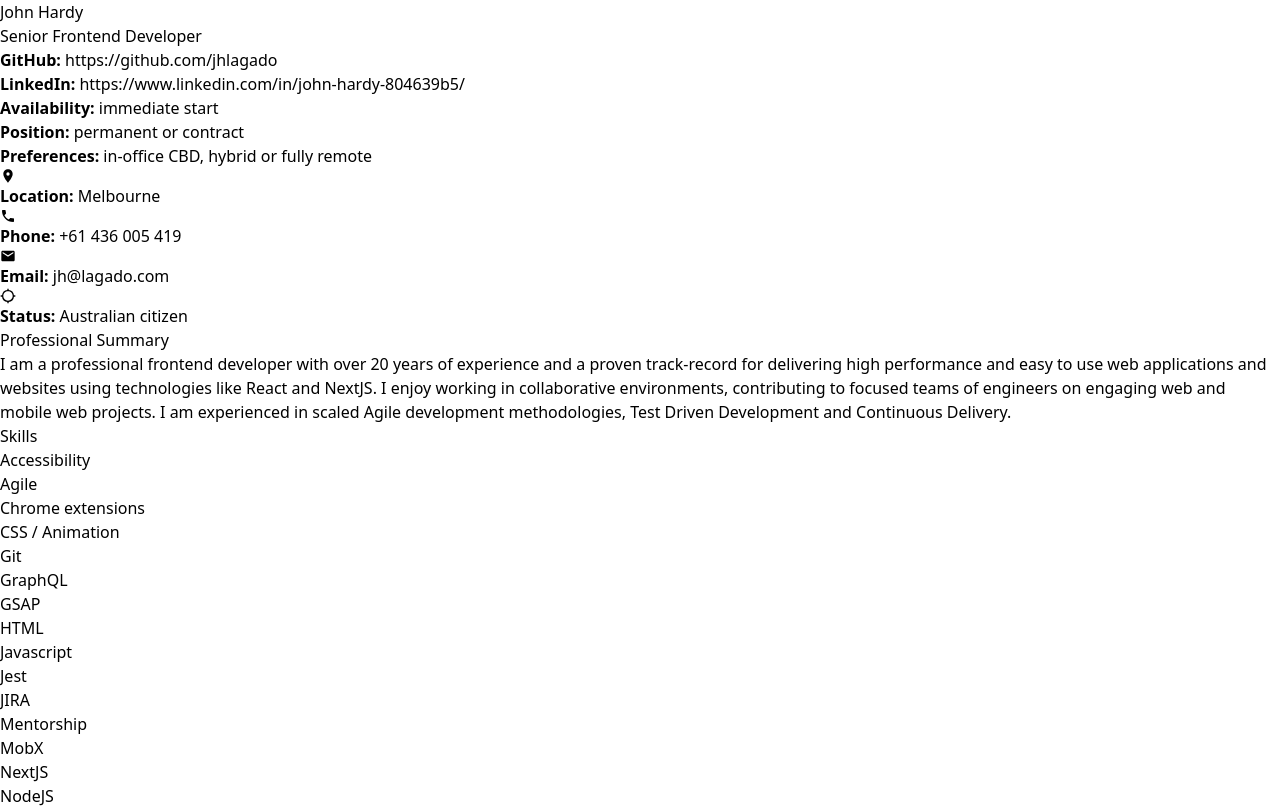
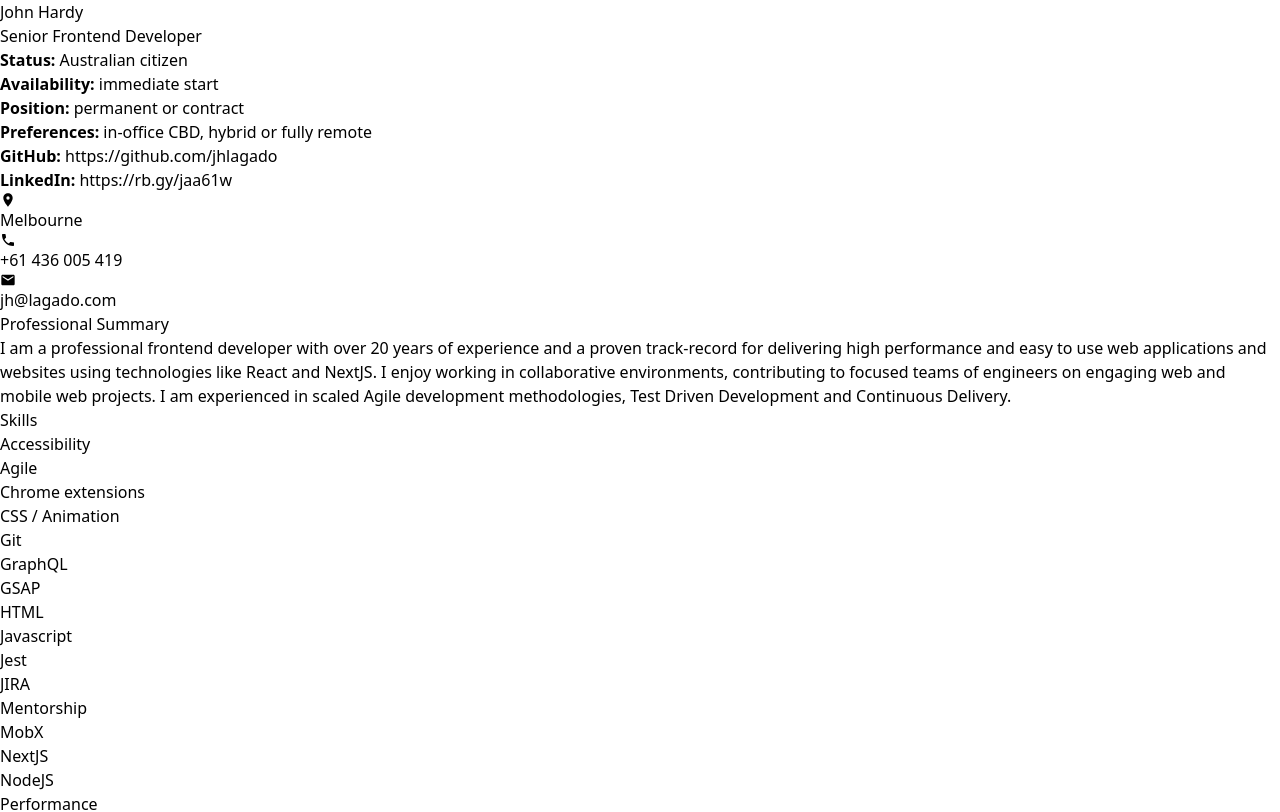
Before and after one commit to jhlagado/resume, a React (Vite) app: page / in a window 1280 px wide. Shown: the top 812 px of the page. Built offline with nearby package versions, Linux system fonts and the light colour scheme.

Commit message:
link targets

```diff
--- a/src/index.css
+++ b/src/index.css
@@ -39,10 +39,10 @@
 
     .contact {
       ul {
-        @apply md:flex text-xs font-bold mt-4
+        @apply md:flex text-sm font-bold mt-4
       }
       div {
-        @apply whitespace-nowrap font-sans mr-16 my-2
+        @apply whitespace-nowrap font-sans mr-28 my-2
       }
       div svg {
         @apply text-orange-500 inline-block mr-1
--- a/src/main.tsx
+++ b/src/main.tsx
@@ -20,16 +20,7 @@ export const Resume = () => {
         <ul className="contact">
           <li>
             <div>
-              <b>GitHub:</b>{" "}
-              <a href="https://github.com/jhlagado">
-                https://github.com/jhlagado
-              </a>
-            </div>
-            <div>
-              <b>LinkedIn:</b>{" "}
-              <a href="https://www.linkedin.com/in/john-hardy-804639b5/">
-                https://www.linkedin.com/in/john-hardy-804639b5/
-              </a>
+              <b>Status:</b> Australian citizen
             </div>
             <div>
               <b>Availability:</b> immediate start
@@ -40,23 +31,29 @@ export const Resume = () => {
             <div>
               <b>Preferences:</b> in-office CBD, hybrid or fully remote
             </div>
+            <div>
+              <b>GitHub:</b>{" "}
+              <a target="_blank" href="https://github.com/jhlagado">
+                https://github.com/jhlagado
+              </a>
+            </div>
+            <div>
+              <b>LinkedIn:</b>{" "}
+              <a target="_blank" href="https://rb.gy/jaa61w">https://rb.gy/jaa61w</a>
+            </div>
           </li>
           <li>
             <div>
               <MdLocationOn />
-              <b>Location:</b> Melbourne
+              Melbourne
             </div>
             <div>
               <MdLocalPhone />
-              <b>Phone:</b> <a href="tel:+61 436 005 419">+61 436 005 419</a>
+              <a href="tel:+61 436 005 419">+61 436 005 419</a>
             </div>
             <div>
               <MdEmail />
-              <b>Email:</b> <a href="mailto:jh@lagado.com">jh@lagado.com</a>
-            </div>
-            <div>
-              <MdLocationSearching />
-              <b>Status:</b> Australian citizen
+              <a href="mailto:jh@lagado.com">jh@lagado.com</a>
             </div>
           </li>
         </ul>
@@ -67,10 +64,10 @@ export const Resume = () => {
           I am a professional frontend developer with over 20 years of
           experience and a proven track-record for delivering high performance
           and easy to use web applications and websites using technologies like
-          React and NextJS. I enjoy working in collaborative environments, contributing
-          to focused teams of engineers on engaging web and mobile web projects.
-          I am experienced in scaled Agile development methodologies, Test
-          Driven Development and Continuous Delivery.
+          React and NextJS. I enjoy working in collaborative environments,
+          contributing to focused teams of engineers on engaging web and mobile
+          web projects. I am experienced in scaled Agile development
+          methodologies, Test Driven Development and Continuous Delivery.
         </p>
       </section>
       <section className="skills">
@@ -249,7 +246,7 @@ export const Resume = () => {
             <MdDiamond size={48} />
             <div>
               <h4>Retro-computing, electronics</h4>
-              <a href="https://github.com/tec1group">
+              <a target="_blank" href="https://github.com/tec1group">
                 https://github.com/tec1group
               </a>
             </div>
@@ -258,7 +255,7 @@ export const Resume = () => {
             <MdSettingsSuggest size={48} />
             <div>
               <h4>Administrator TEC-1 Z80 Computer Group</h4>
-              <a href="https://www.facebook.com/groups/623556744820045/">
+              <a target="_blank" href="https://www.facebook.com/groups/623556744820045/">
                 https://www.facebook.com/groups/623556744820045/
               </a>
             </div>
```
